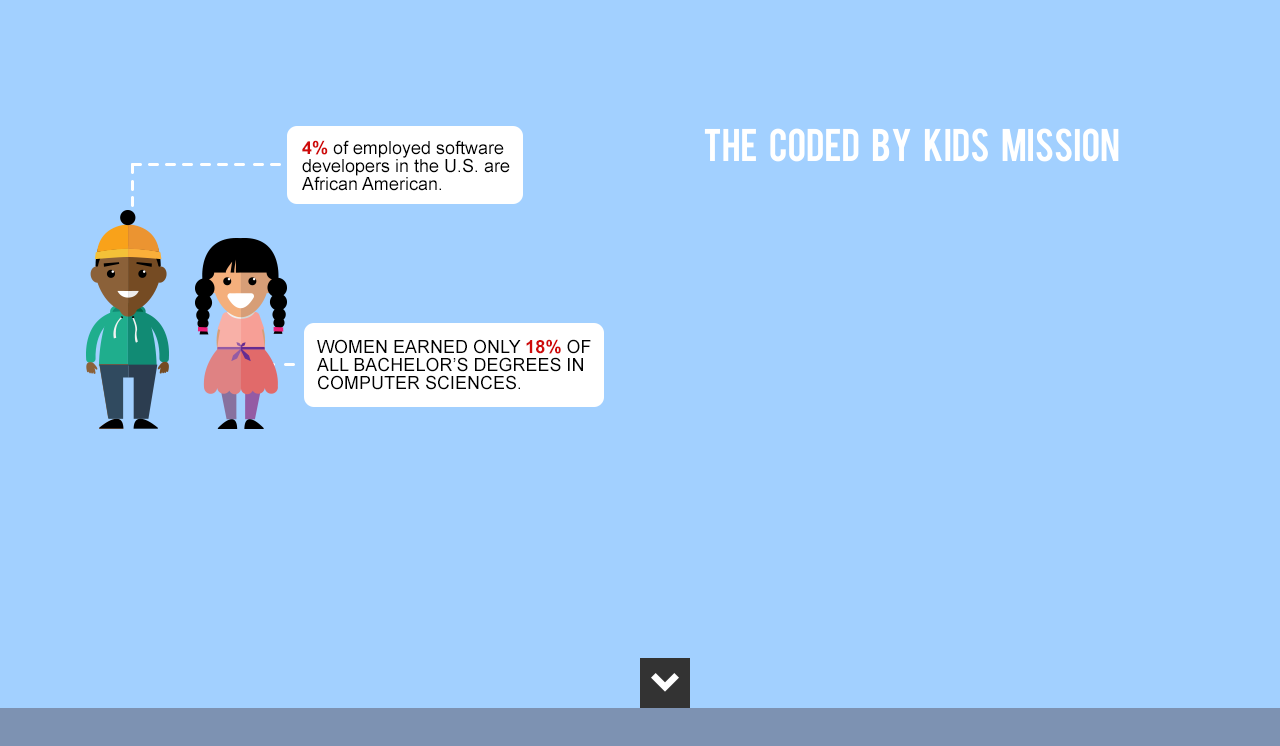
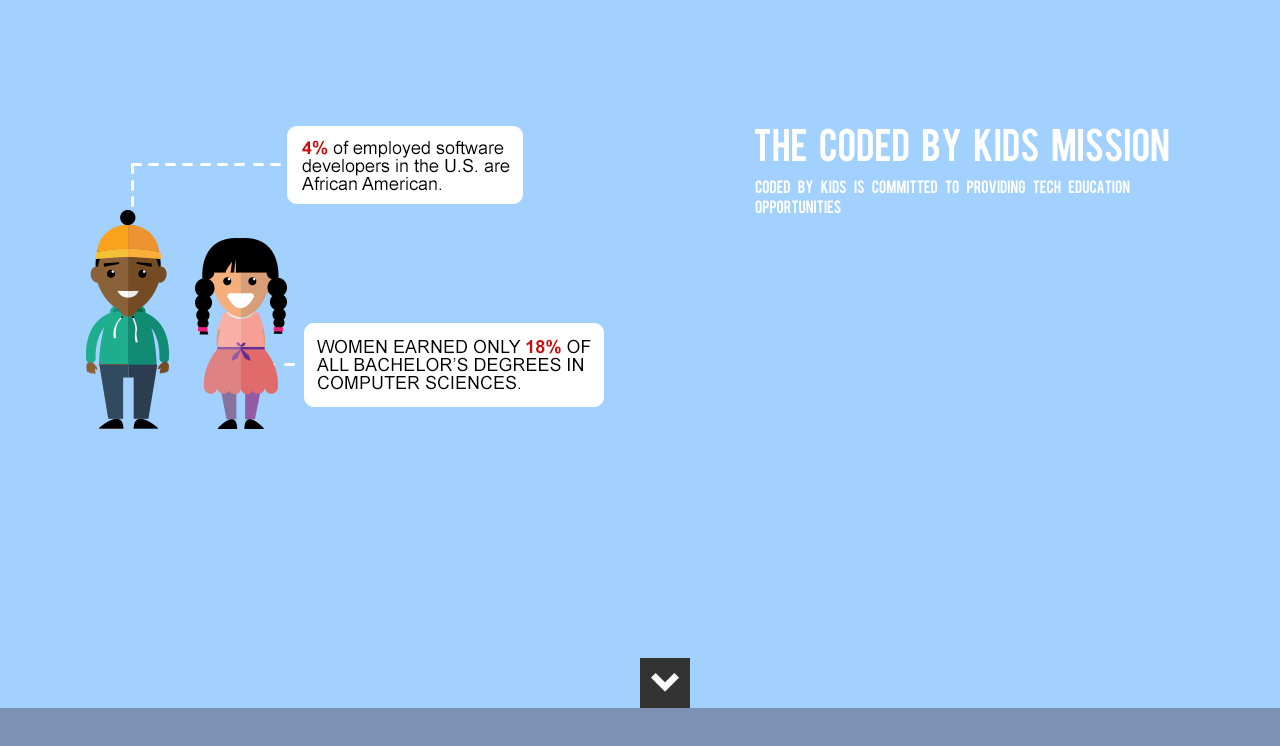
Before and after one commit to MASharif/cbksite-p, a plain HTML site: page index.html in a window 1280 px wide. Shown: the part 92-838 px from the top of the page. Drawn offline with nearby package versions, Linux system fonts and the light colour scheme.

Commit message:
started mission text

```diff
--- a/css/style.css
+++ b/css/style.css
@@ -80,9 +80,16 @@ li{
 h1{
 	position: absolute;
 	top: 200px;
-	right: 160px;
+	right: 110px;
 	color: white;
 	word-spacing: 8px;
+}
+#mission{
+	position: absolute;
+	top: 270px;
+	right: 150px;
+	color: white;
+	word-spacing: 6px;
 }
 #slide1 img:first-child{
 	position:absolute;
--- a/index.html
+++ b/index.html
@@ -49,6 +49,8 @@
 		</div>
 		<div class="col-md-6">
 			<h1>The Coded by Kids Mission</h1>
+      <p id="mission">Coded by Kids is committed to providing tech education<br>
+        opportunities</p>
 		</div>
 
 		<a class="button" data-slide="2" title=""></a>
```
